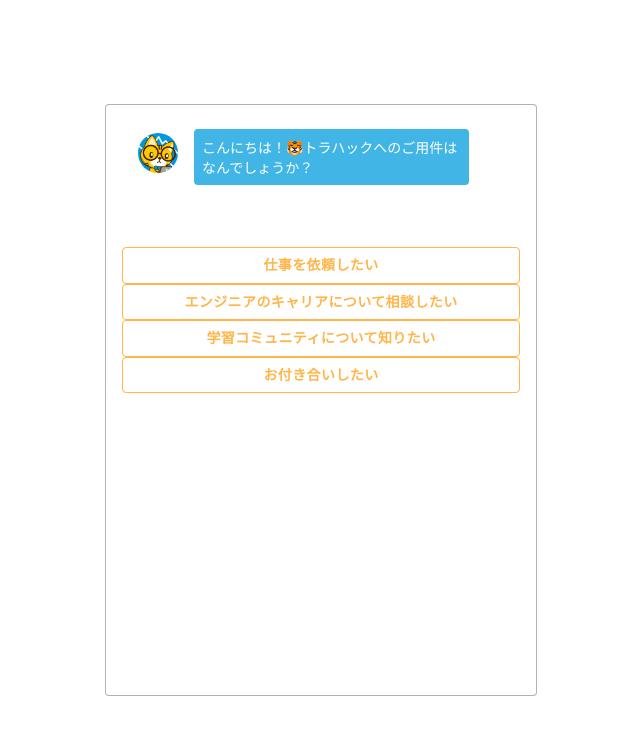
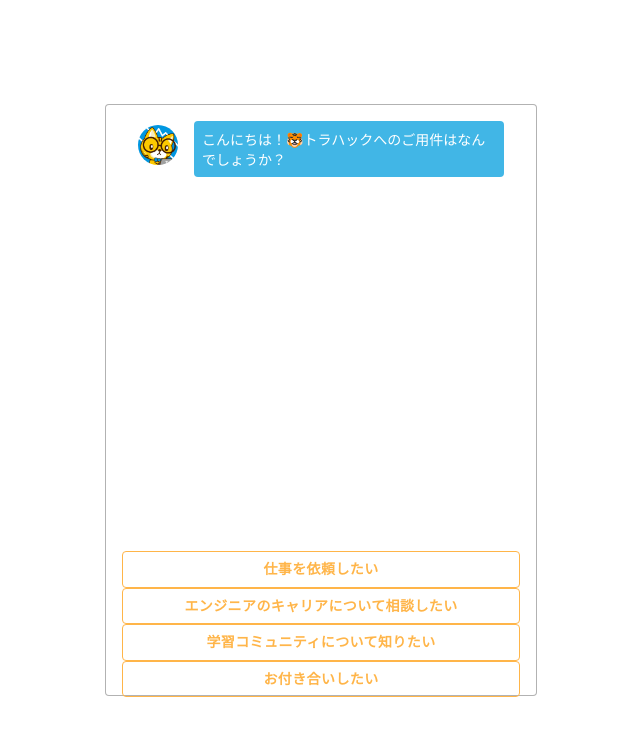
Before and after one commit to g-taiger/chatbot-demo, a React (Create React App) app in the folder app/react-app/: page / in a window 1280 px wide. Shown: the top 736 px of the page, without its empty margins (319-959 px from the left). Built offline with nearby package versions, Linux system fonts and the light colour scheme.

Commit message:
Change chats component style

```diff
--- a/app/react-app/src/components/Chats.jsx
+++ b/app/react-app/src/components/Chats.jsx
@@ -1,20 +1,22 @@
 import React from "react";
-import { makeStyles } from '@material-ui/core/styles';
+import { createStyles, makeStyles } from '@material-ui/core/styles';
 import { Chat } from './index'
 import List from '@material-ui/core/List';
 
-const useStyles = makeStyles((theme) => ({
-  root: {
-    width: '100%',
-    maxWidth: '36ch',
-    backgroundColor: theme.palette.background.paper,
-  },
-}));
+const useStyles = makeStyles(() => (
+  createStyles( {
+    "chats": {
+      height: 400,
+      padding: 0,
+      overflow: 'auto'
+    },
+  })
+));
 
 const Chats = (props) => {
   const classes = useStyles();
   return(
-    <List className={classes.root}>
+    <List className={classes.chats}>
       {props.chats.map((chat, index) => {
         return (
           <Chat text={chat.text} type={chat.type} key={index.toString()}/>
```
